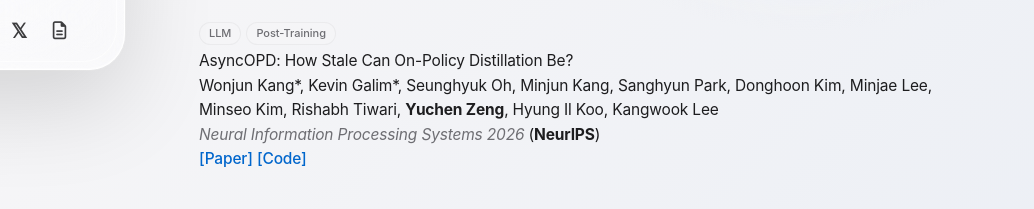
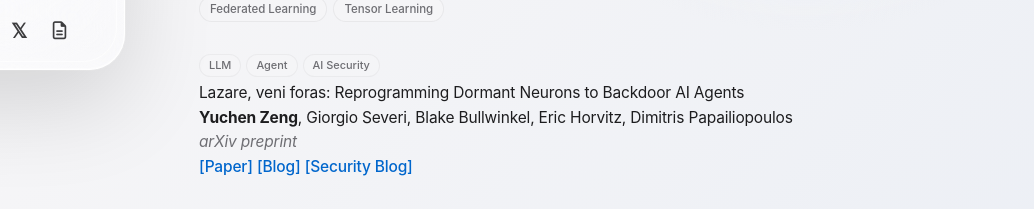
Before and after one commit to yzeng58/yzeng58.github.io, a plain HTML site: page index.html in a window 1280 px wide. Shown: the part 509-718 px from the top of the page, 246-1280 px from the left. Drawn offline with nearby package versions, Linux system fonts and the light colour scheme; a script that the page names is missing; some icons are missing.

Commit message:
Add Lazarus (arXiv 2611.15118) to publications and refresh CV
Co-Authored-By: Claude Opus 5.5 <noreply@anthropic.com>

```diff
--- a/index.html
+++ b/index.html
@@ -77,6 +77,15 @@
       </div>
       <div class="publication-intro">For a full list of publications, please see my <a href="https://scholar.google.com/citations?user=vex4iuYAAAAJ&hl=en">Google Scholar</a>.</div>
       <div class="publication-filter" aria-label="Filter publications by topic"></div>
+
+      <div class="pub-tags"><span class="pub-tag">LLM</span><span class="pub-tag">Agent</span><span class="pub-tag">AI Security</span></div>
+      Lazare, veni foras: Reprogramming Dormant Neurons to Backdoor AI Agents<br>
+      <b>Yuchen Zeng</b>, Giorgio Severi, Blake Bullwinkel, Eric Horvitz, Dimitris Papailiopoulos<br>
+      <i>arXiv preprint</i><br>
+      <a href="https://arxiv.org/abs/2611.15118">[Paper]</a>
+      <a href="https://www.microsoft.com/en-us/research/blog/lazare-veni-foras-reprogramming-dormant-neurons-to-backdoor-ai-agents/">[Blog]</a>
+      <a href="https://www.microsoft.com/en-us/security/blog/2026/11/10/detecting-sleeper-agents-hiding-in-ai-model-neurons/">[Security Blog]</a>
+      <br><br>
 
       <div class="pub-tags"><span class="pub-tag">LLM</span><span class="pub-tag">Post-Training</span></div>
       AsyncOPD: How Stale Can On-Policy Distillation Be?<br>
```
Also changed, not shown: 1 other file.
